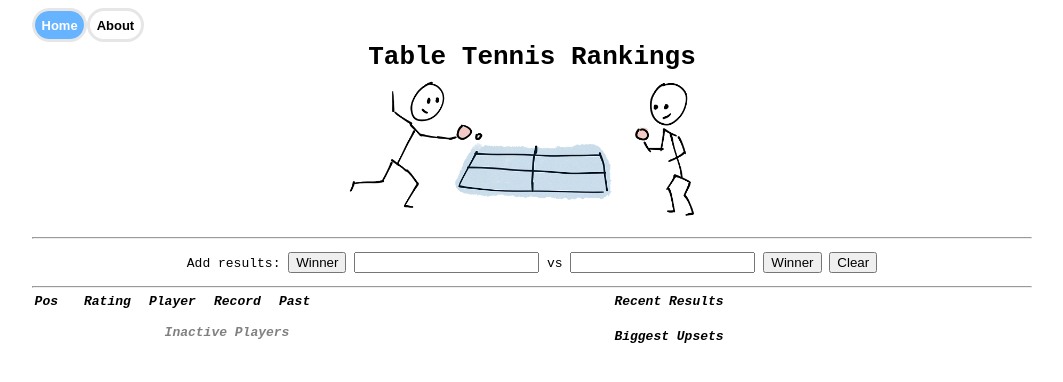
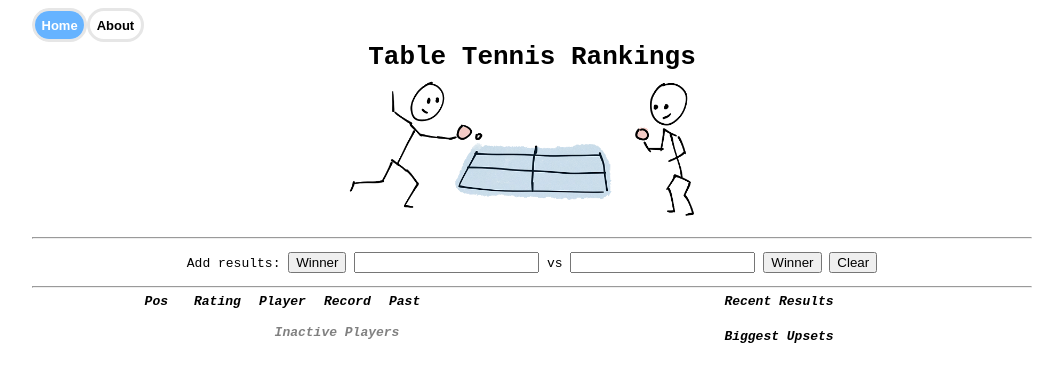
Before and after one commit to AdmiralGT/ttennis_ladder, a plain HTML site: page index.html in a window 1280 px wide. Shown: the whole page, without its empty margins (108-1171 px from the left). Drawn offline with Linux system fonts and the light colour scheme; no server answers; a web font is replaced by a local one.

Commit message:
Fix alignment

```diff
--- a/index.html
+++ b/index.html
@@ -67,9 +67,6 @@ $( document ).ready(function() { startup(); drawtable(); addClickHandlers();});
       <div id="rec_res_tbl">
         <div id="result" class="resultrow"></div>
       </div>
-    </div>
-
-    <div id="upsets_tbl" class="secondary_column">
       <div class="hdr upsets_hdr">Biggest Upsets</div>
       <div id="upset_tbl">
         <div id="result" class="resultrow"></div>
```
